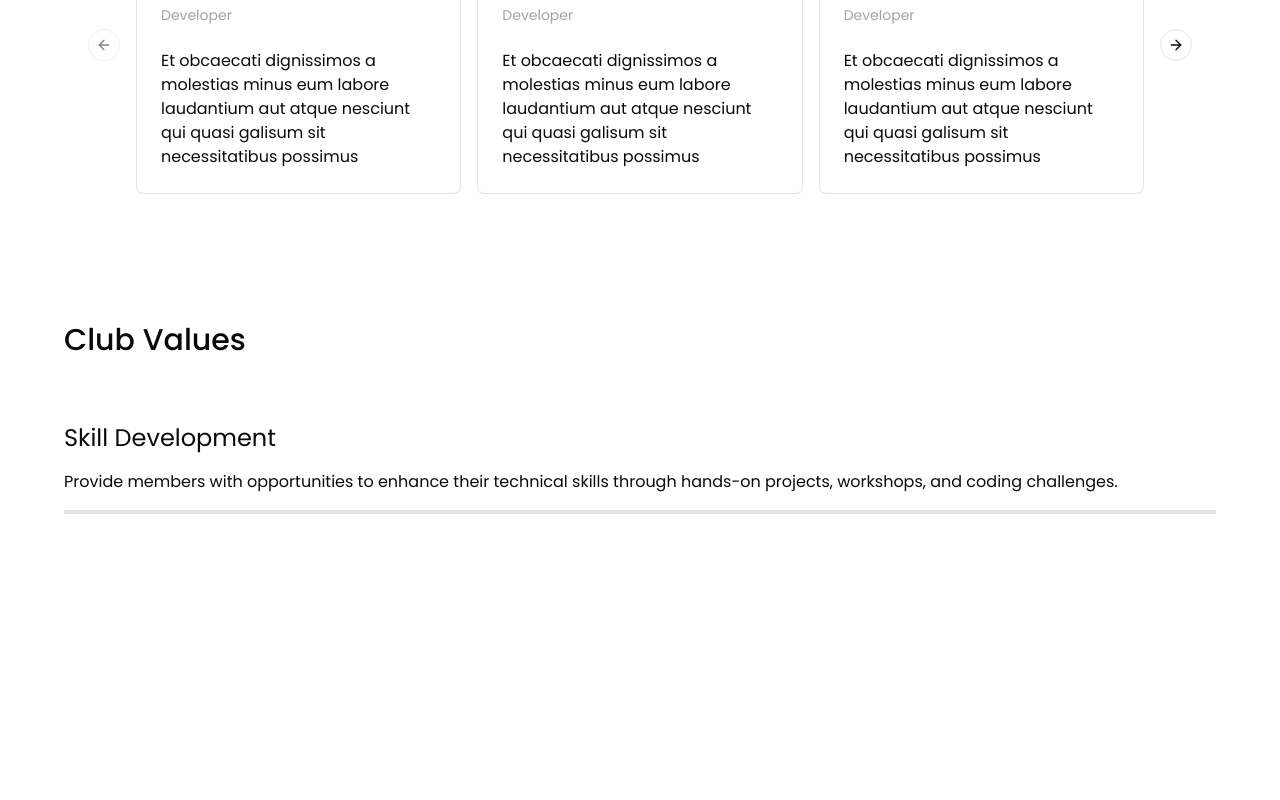
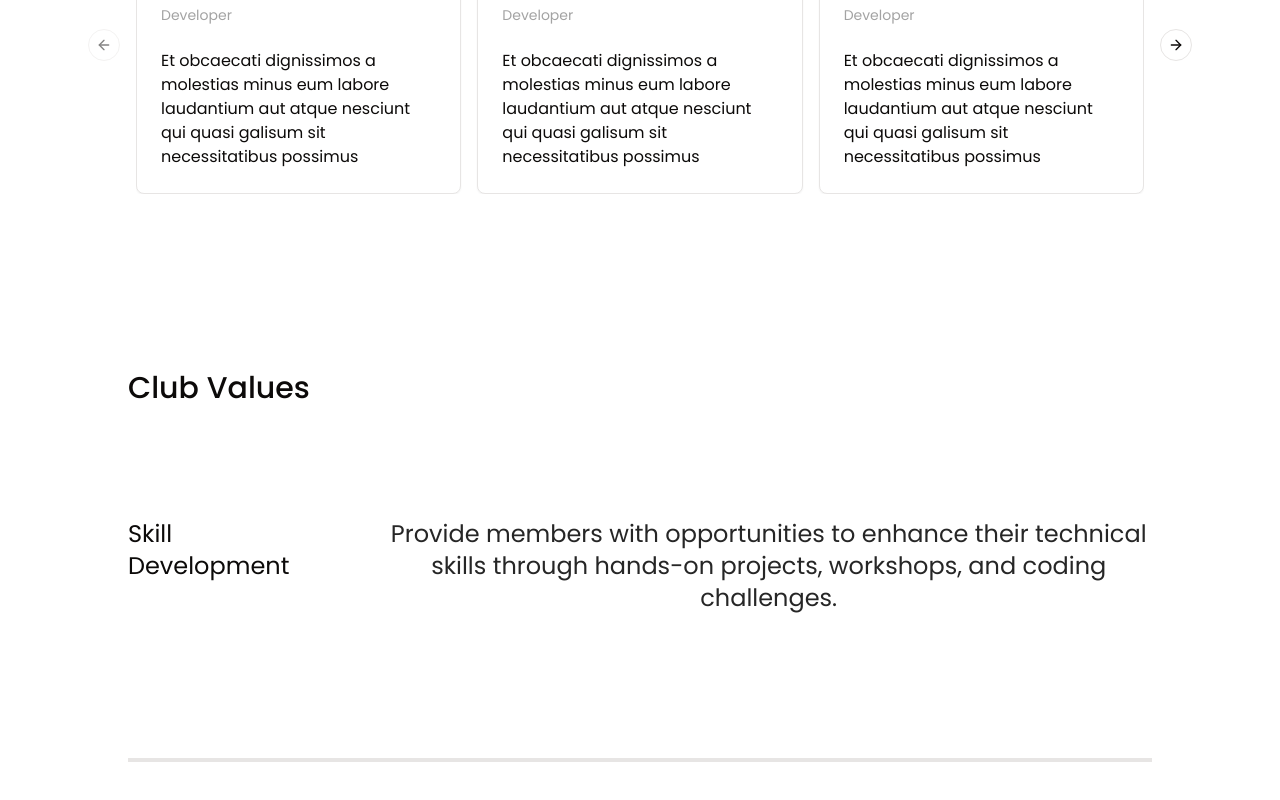
Before and after one commit to SWC-Software-Engineering-Club/SWE-Club-Website, a Next.js app: page / in a window 1280 px wide. Shown: the part 2016-2816 px from the top of the page. Before the commit the page ends 2546 px from the top, so only its background shows below. Built offline with nearby package versions, Linux system fonts and the light colour scheme.

Commit message:
Improve component

```diff
--- a/components/clubvalues.tsx
+++ b/components/clubvalues.tsx
@@ -1,15 +1,15 @@
 const ClubValues = () => {
   return (
-      <div>
-      <h1 className="my-16 text-3xl font-medium text-justify">Club Values</h1>
-      <h2 className="mb-4 text-2xl font-regular text-justify">Skill Development</h2>
-      <p className="text-1xl font-regular text-justify">Provide members with opportunities to enhance their technical skills through hands-on projects, workshops, and coding challenges.</p>
-      <hr className="border-2 my-4 w-screen max-w-6xl"></hr>
+    <div className="max-w-screen-lg">
+      <h1 className="my-28 text-3xl font-medium text-left">Club Values</h1>
 
-
+      <div className="flex">
+        <h2 className="text-2xl text-left">Skill Development</h2>
+        <p className="text-2xl text-neutral-800 dark:text-neutral-600 ml-24">Provide members with opportunities to enhance their technical skills through hands-on projects, workshops, and coding challenges.</p>
       </div>
+      <hr className="border-2 my-36"></hr>
+    </div>
   );
 }
 
-
 export default ClubValues;
```
